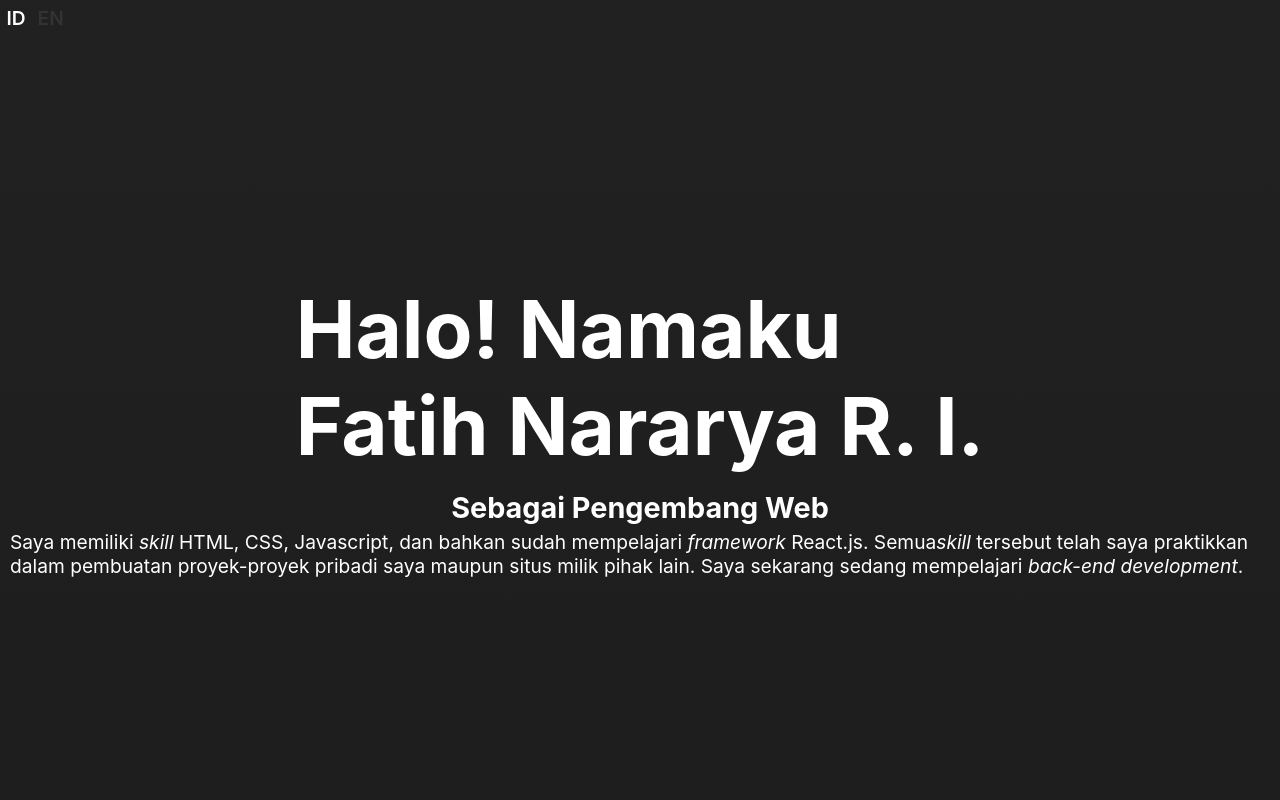
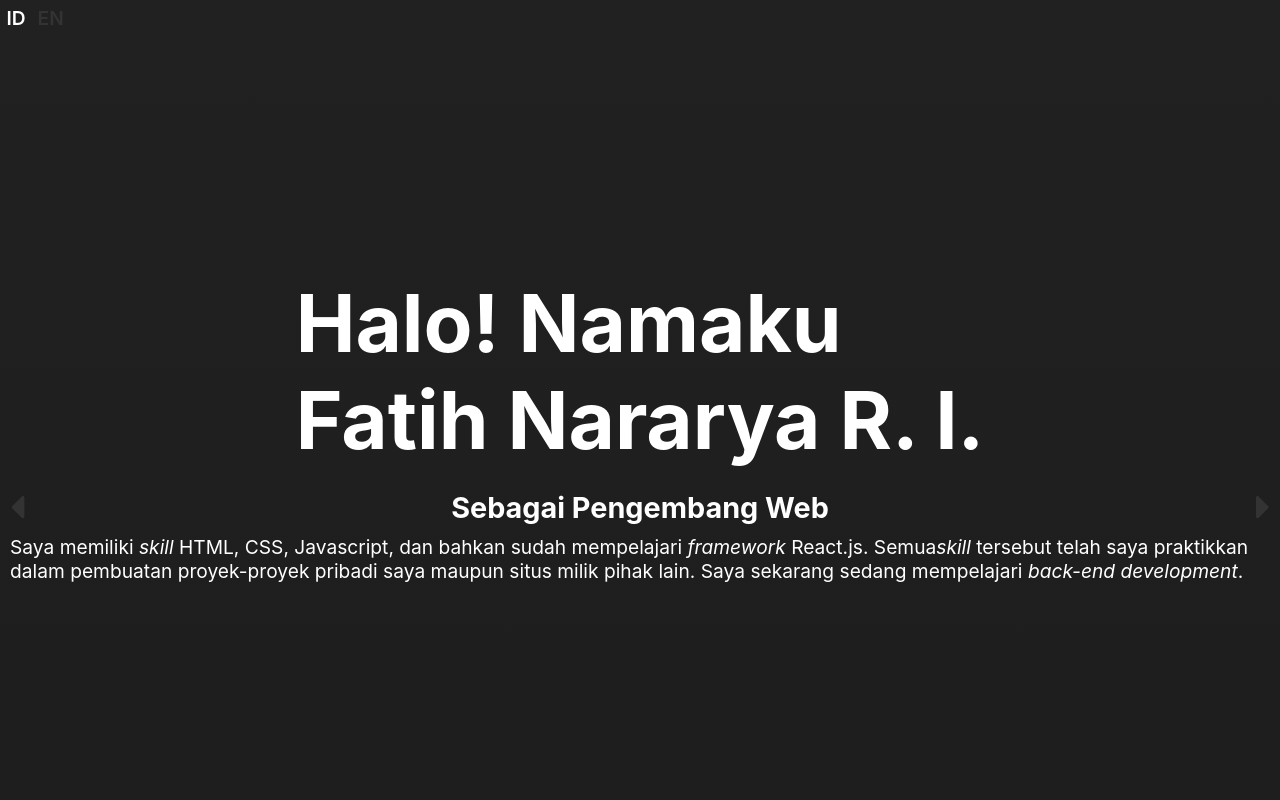
Before and after one commit to Fatih20/FatihNRI, a React (Create React App) app: page / in a window 1280 px wide. Shown: the top 800 px of the page. Built offline with nearby package versions, Linux system fonts and the light colour scheme.

Commit message:
Add functional left and right button to change what am I.

```diff
--- a/src/components/profile.js
+++ b/src/components/profile.js
@@ -7,6 +7,10 @@ import { useContent } from "../context/language";
 import { useIsEnglish } from "../context/language";
 
 import { shadeColor } from "../theme";
+
+import { FontAwesomeIcon } from "@fortawesome/react-fontawesome";
+import { faCaretRight } from "@fortawesome/free-solid-svg-icons";
+import { faCaretLeft } from "@fortawesome/free-solid-svg-icons";
 
 const Main = styled.div`
     align-items: center;
@@ -62,9 +66,37 @@ const BottomContainer = styled.div`
     /* border : solid 1px white; */
 `;
 
+const WhatAmILineContainer = styled.div`
+    align-items: center;
+    display: flex;
+    gap: 0.25em;
+    width: 100%;
+
+`;
+
 const WhatAmILine = styled.h2`
     /* border-bottom: solid 1px ${({theme}) => shadeColor(theme.standaloneBorder, -50)}; */
     /* padding-bottom: 0.15em; */
+`;
+
+const ChangeWhatAmI = styled(VanillaButton)`
+    background-color: rgba(0, 0 ,0, 0);
+    color: ${({theme}) => theme.unselectedBareText};
+    font-size: 2em;
+    transition: color 0s, background-color 0s, box-shadow 0s;
+
+    & > * {
+        transition: color 0s, background-color 0s, box-shadow 0s;
+    }
+
+    &:hover {
+        color: ${({theme}) => theme.aboutToBeSelectedBareText};
+
+    }
+
+    &:active {
+        color: ${({theme}) => theme.regularText};
+    }
 `;
 
 const OccupationContainer = styled.div`
@@ -73,6 +105,7 @@ const OccupationContainer = styled.div`
     flex-direction: column;
     flex-wrap: nowrap;
     gap: 0.5em;
+    width: 100%;
 
     /* border: solid 1px white; */
 `;
@@ -149,6 +182,14 @@ export default function Profile (){
         return `${asAMaker(indexOfShownOccupation)} ${occupations[indexOfShownOccupation]["name"]}`
     }
 
+    function handleChangeWhatAmIClick(isLeft) {
+        if (isLeft){
+            setIndexOfShownOccupation(prevIndexOfShownOccupation => (prevIndexOfShownOccupation - 1) === -1 ? occupations.length-1 : (prevIndexOfShownOccupation - 1))
+        } else {
+            setIndexOfShownOccupation(prevIndexOfShownOccupation => (prevIndexOfShownOccupation + 1) % occupations.length)
+        }
+    }
+
 
 
     return (
@@ -157,8 +198,18 @@ export default function Profile (){
                 <Title>{greeting} <br/>Fatih Nararya R. I.</Title>
                 <BottomContainer>
                     <OccupationContainer>
-                        <WhatAmILine dangerouslySetInnerHTML={{ __html : whatAmI() }}/>
-                        {/* {rearrangedOccupations().map(occupationMaker)} */}
+                        <WhatAmILineContainer>
+                            <ChangeWhatAmI onClick={() => handleChangeWhatAmIClick(true)}>
+                                <FontAwesomeIcon icon={faCaretLeft}/>
+                            </ChangeWhatAmI>
+                            <Buffer />
+                            <WhatAmILine dangerouslySetInnerHTML={{ __html : whatAmI() }}/>
+                            <Buffer />
+                            <ChangeWhatAmI onClick={() => handleChangeWhatAmIClick(false)}>
+                                <FontAwesomeIcon icon={faCaretRight}/>
+                            </ChangeWhatAmI>
+                            {/* {rearrangedOccupations().map(occupationMaker)} */}
+                        </WhatAmILineContainer>
                     </OccupationContainer>
                     <SummaryContainer>
                         <p dangerouslySetInnerHTML={{ __html : occupations[indexOfShownOccupation]["summary"] }} />
```
